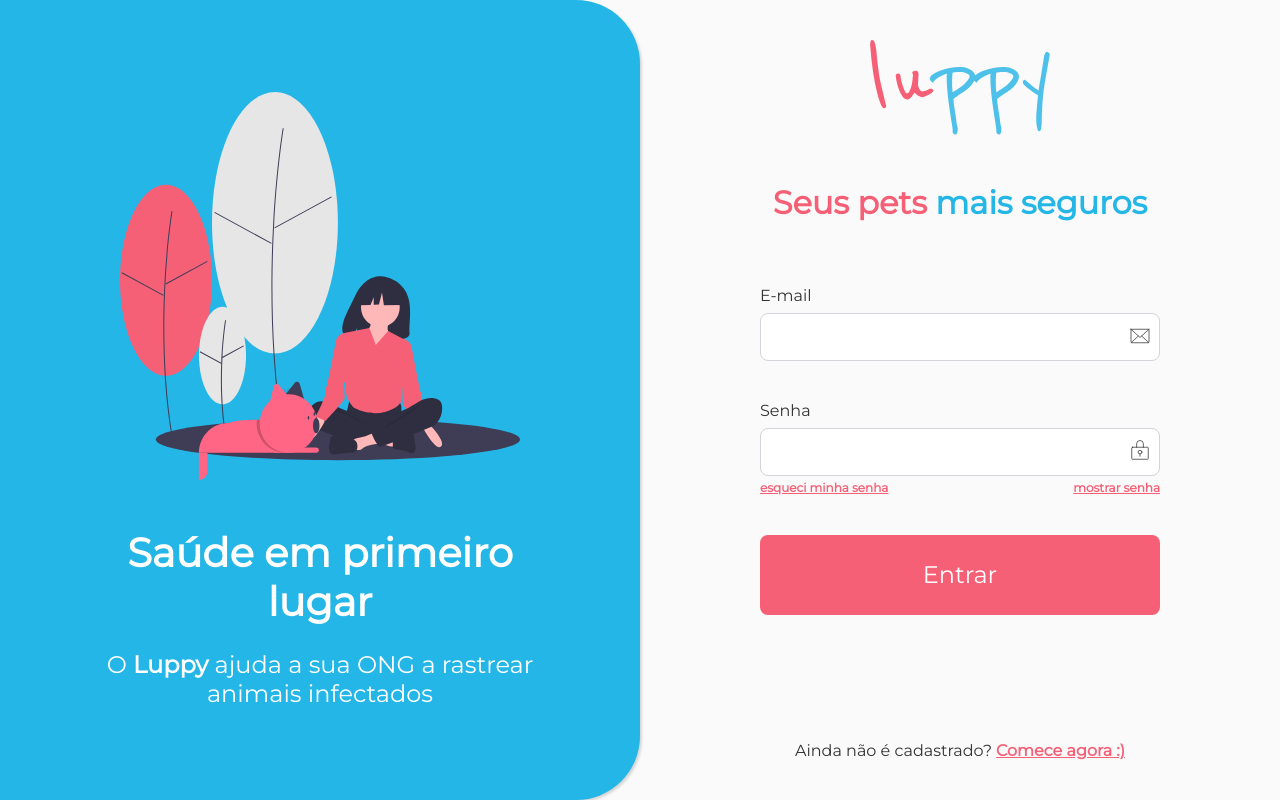
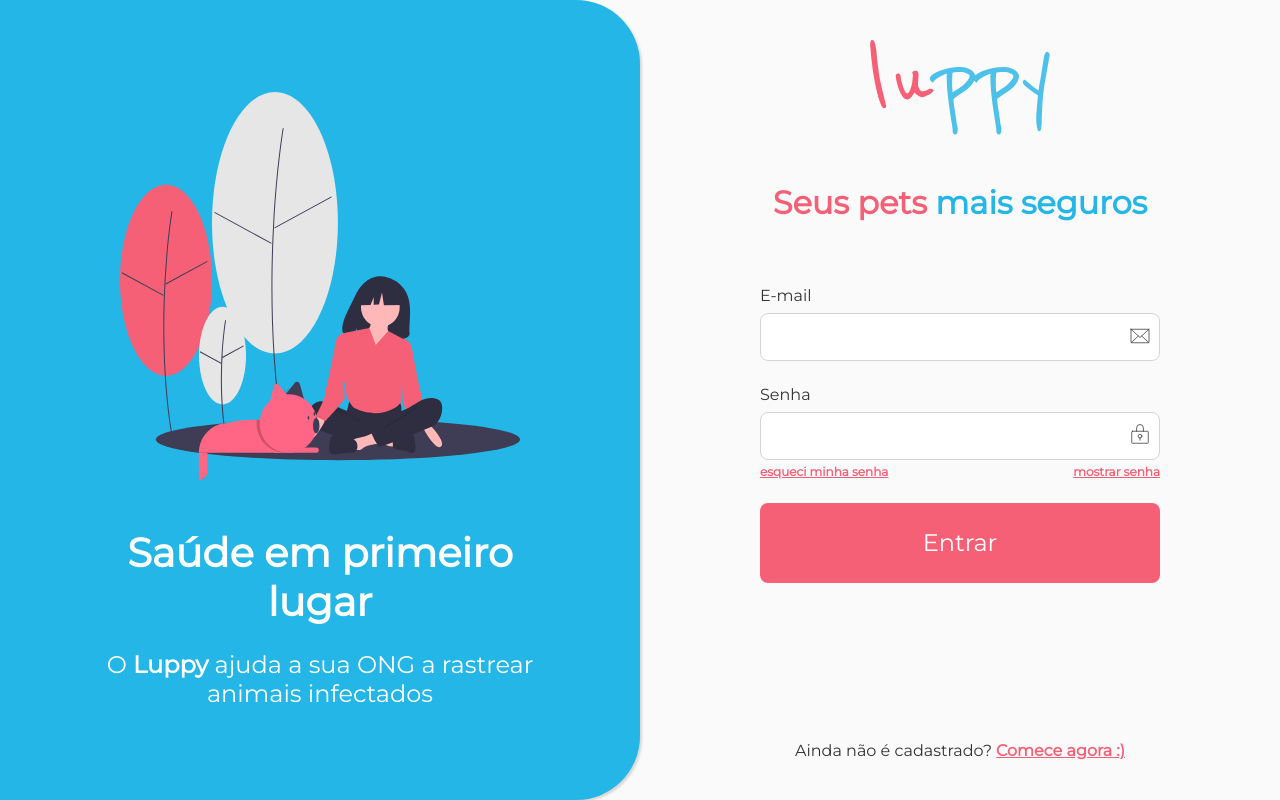
Before and after one commit to LuppyPet/app, a React (Vite) app: page / in a window 1280 px wide. Built offline with nearby package versions, Linux system fonts and the light colour scheme.

Commit message:
fix: right side height on smaller devices

```diff
--- a/src/pages/Login/styles.ts
+++ b/src/pages/Login/styles.ts
@@ -102,7 +102,7 @@
   form: {
     display: 'flex',
     flexDirection: 'column',
-    gap: '2.5rem',
+    gap: 24,
     width: '100%',
   },
 
--- a/src/pages/SignUp/styles.ts
+++ b/src/pages/SignUp/styles.ts
@@ -100,7 +100,7 @@
   form: {
     display: 'flex',
     flexDirection: 'column',
-    gap: '2rem',
+    gap: 24,
     width: '100%',
   },
 
```
